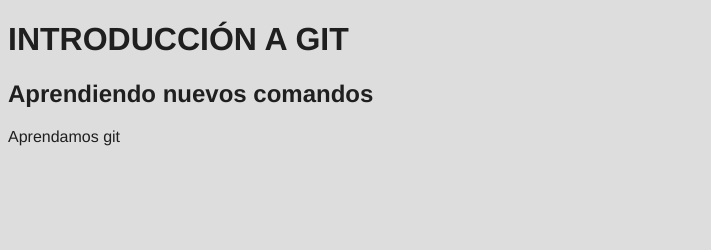
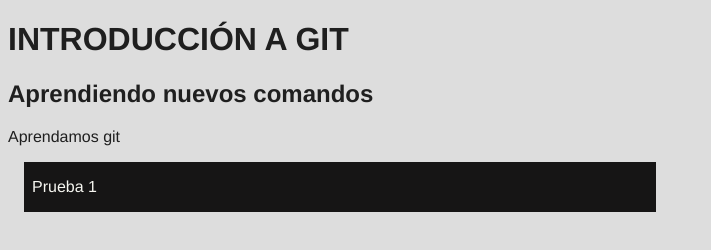
Before and after one commit to danyhoshi/proyecto5, a plain HTML site: page index.html in a window 1280 px wide. Shown: the whole page, without its empty margins (0-711 px from the left). Drawn offline with Linux system fonts and the light colour scheme.

Commit message:
add prueba1

```diff
--- a/index.html
+++ b/index.html
@@ -11,6 +11,9 @@
     <h1>INTRODUCCIÓN A GIT</h1>
     <h2>Aprendiendo nuevos comandos</h2>
     <p>Aprendamos git</p>
+    <div>
+        <p class="codigo">Prueba 1</p>
+    </div>
 
 </body>
 </html>
```
